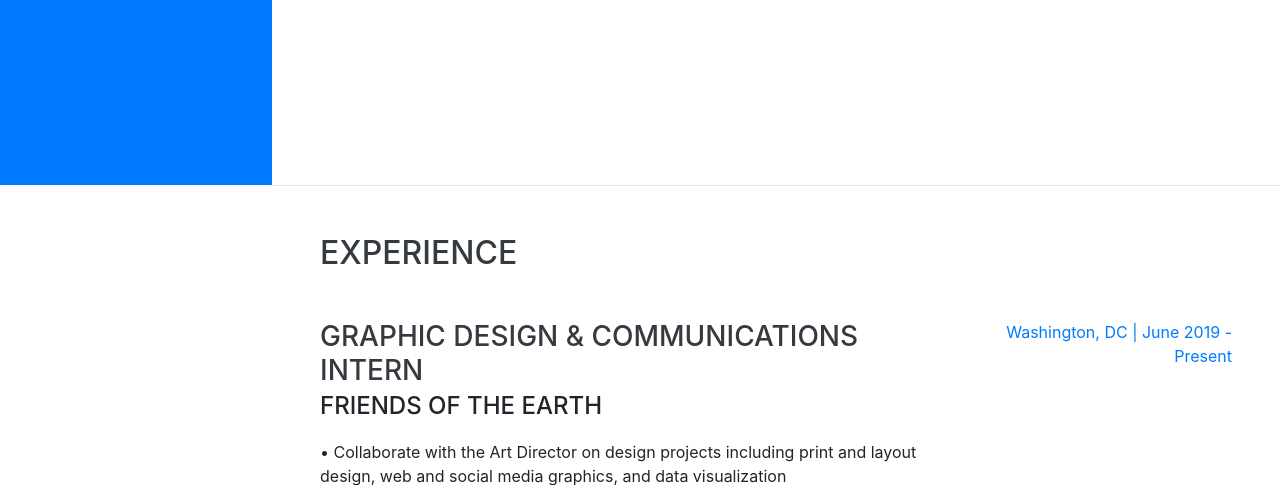
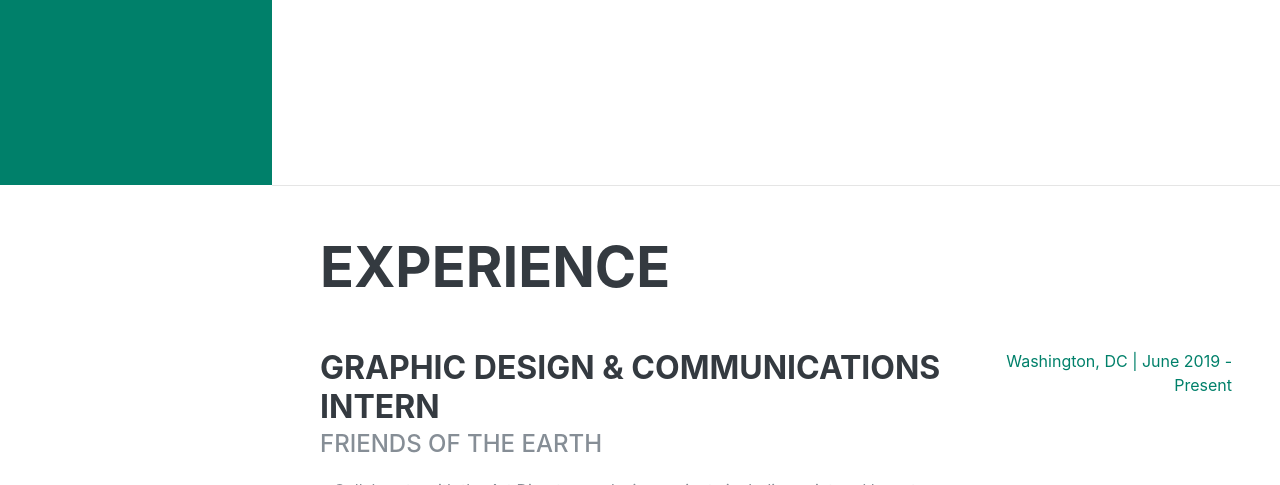
Before and after one commit to gracefagan/gracefagan.github.io, a website with bundled scripts: page index.html in a window 1280 px wide. Shown: the part 615-1100 px from the top of the page. Built offline with nearby package versions, Linux system fonts and the light colour scheme; a web font is replaced by a local one.

Commit message:
change URL

```diff
--- a/index.html
+++ b/index.html
@@ -11,7 +11,7 @@
   <title>Grace Fagan</title>
 
   <!-- Bootstrap core CSS -->
-  <link href="vendor/bootstrap/css/bootstrap.min.css" rel="stylesheet">
+  <link href="https://gracefagan.github.io.git/vendor/bootstrap/css/bootstrap.min.css" rel="stylesheet">
 
   <!-- Custom fonts for this template -->
   <link href="https://fonts.googleapis.com/css?family=Saira+Extra+Condensed:500,700" rel="stylesheet">
```
